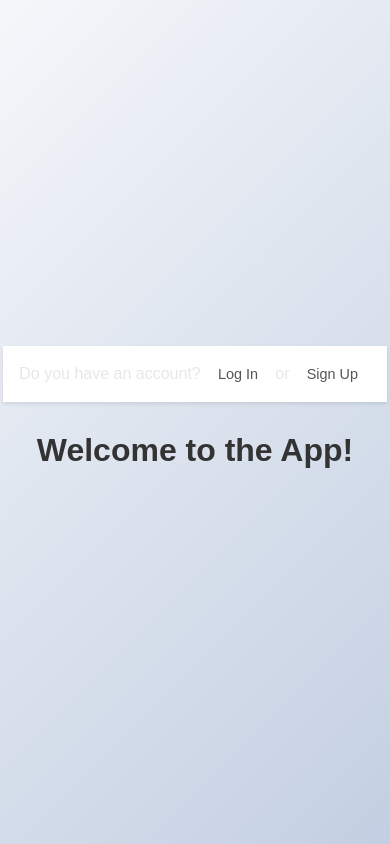
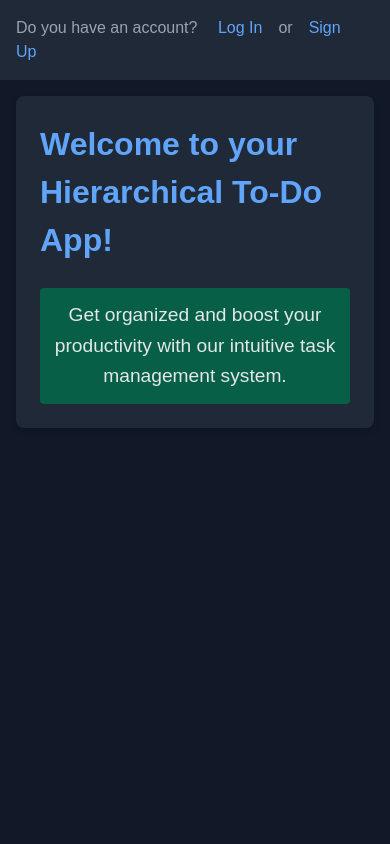
Before and after one commit to Ajodo-Godson/Hierarchical-To-Do-List, a React (Create React App) app in the folder frontend/: page / in a window 390 px wide. Built offline with nearby package versions, Linux system fonts and the light colour scheme.

Commit message:
more ui designs

```diff
--- a/frontend/src/App.css
+++ b/frontend/src/App.css
@@ -1,3 +1,4 @@
+/* Base Styles */
 * {
   margin: 0;
   padding: 0;
@@ -5,12 +6,12 @@
 }
 
 body {
-  font-family: 'Poppins', sans-serif;
-  background: linear-gradient(135deg, #f5f7fa 0%, #c3cfe2 100%);
+  font-family: 'Arial', sans-serif;
+  background-color: #111827;
+  color: #e5e7eb;
   min-height: 100vh;
 }
 
-/* Main App Container */
 .App {
   min-height: 100vh;
   display: flex;
@@ -19,31 +20,27 @@ body {
 
 /* Navigation Styles */
 nav {
-  background-color: white;
-  padding: 1rem 2rem;
-  box-shadow: 0 2px 4px rgba(0, 0, 0, 0.1);
-  position: sticky;
-  top: 0;
-  z-index: 1000;
+  background-color: #1f2937;
+  padding: 1rem;
 }
 
 nav ul {
   list-style: none;
-  padding: 0;
-  margin: 0;
   display: flex;
-  justify-content: flex-end;
-  gap: 2rem;
+  justify-content: center;
+  align-items: center;
+  gap: 1.5rem;
   max-width: 1200px;
   margin: 0 auto;
 }
 
 nav li {
   margin: 0;
+  color: #9ca3af;
 }
 
 nav a {
-  color: #555555;
+  color: #60a5fa;
   text-decoration: none;
   font-weight: 500;
   font-size: 1rem;
@@ -53,60 +50,80 @@ nav a {
 }
 
 nav a:hover {
-  color: #ff7f50;
-  background-color: #fff5f2;
+  background-color: #374151;
+  color: #93c5fd;
 }
 
-/* Main Content Area */
-main {
-  flex: 1;
-  width: 100%;
-  max-width: 1200px;
-  margin: 0 auto;
-  padding: 2rem;
+nav button {
+  background: none;
+  border: none;
+  cursor: pointer;
+  color: #60a5fa;
+  font-weight: 500;
+  font-size: 1rem;
+  padding: 0.5rem 1rem;
+  border-radius: 6px;
+  transition: all 0.3s ease;
+}
+
+nav button:hover {
+  background-color: #374151;
+  color: #93c5fd;
 }
 
 /* Welcome Message Styles */
+.welcome {
+  background-color: #1f2937;
+  border-radius: 8px;
+  padding: 2rem;
+  margin: 2rem auto;
+  max-width: 800px;
+  box-shadow: 0 4px 6px rgba(0, 0, 0, 0.1);
+}
+
 h1 {
-  color: #333333;
-  text-align: center;
-  margin: 2rem 0;
+  color: #60a5fa;
   font-size: 2.5rem;
   font-weight: 700;
+  margin-bottom: 1.5rem;
 }
 
-/* Responsive Styles */
+.welcome p {
+  color: #e5e7eb;
+  font-size: 1.2rem;
+  line-height: 1.6;
+}
+
+/* Auth Form Styles */
+.auth-container {
+  background-color: #1f2937;
+  border-radius: 8px;
+  padding: 2rem;
+  max-width: 400px;
+  margin: 2rem auto;
+  box-shadow: 0 4px 6px rgba(0, 0, 0, 0.1);
+}
+
+.auth-container h2 {
+  color: #60a5fa;
+  text-align: center;
+  margin-bottom: 1.5rem;
+  font-size: 1.75rem;
+}
+
+/* Responsive Design */
 @media (max-width: 768px) {
-  nav {
-    padding: 1rem;
-  }
-
   nav ul {
+    flex-direction: column;
     gap: 1rem;
   }
 
-  nav a {
-    padding: 0.2rem 0.8rem;
-    font-size: 0.9rem;
-  }
-
-  main {
-    padding: 1rem;
+  .welcome {
+    margin: 1rem;
+    padding: 1.5rem;
   }
 
   h1 {
     font-size: 2rem;
-    margin: 1.5rem 0;
   }
 }
-
-/* Optional: Animation for logo if needed */
-@keyframes App-logo-spin {
-  from {
-    transform: rotate(0deg);
-  }
-
-  to {
-    transform: rotate(360deg);
-  }
-}
--- a/frontend/src/App.js
+++ b/frontend/src/App.js
@@ -21,9 +21,12 @@ const Navigation = () => {
           <li><button onClick={handleLogout}>Log Out</button></li>
         ) : (
           location.pathname === '/' ? (
-            <>
-              <li>Do you have an account? <Link to="/login">Log In</Link> or <Link to="/signup">Sign Up</Link></li>
-            </>
+            <li>
+              Do you have an account?{' '}
+              <Link to="/login">Log In</Link>
+              <span>or</span>
+              <Link to="/signup">Sign Up</Link>
+            </li>
           ) : (
             <>
               <li><Link to="/signup">Sign Up</Link></li>
@@ -39,13 +42,22 @@ const Navigation = () => {
 const App = () => {
   return (
     <Router>
+      <div className="App">
         <Navigation />
+        <main>
           <Routes>
             <Route path="/signup" element={<Signup />} />
             <Route path="/login" element={<Login />} />
             <Route path='/dashboard' element={<Dashboard />} />
-        <Route path="/" element={<h1>Welcome to the App!</h1>} />
+            <Route path="/" element={
+              <div className="welcome">
+                <h1>Welcome to your Hierarchical To-Do App!</h1>
+                <p>Get organized and boost your productivity with our intuitive task management system.</p>
+              </div>
+            } />
           </Routes>
+        </main>
+      </div>
     </Router>
   );
 };
--- a/frontend/src/styles/dashboard.css
+++ b/frontend/src/styles/dashboard.css
@@ -4,19 +4,24 @@ body {
     background-color: #111827;
     color: #e5e7eb;
     line-height: 1.5;
+    margin: 0;
+    padding: 0;
 }
 
 .dashboard-container {
-    max-width: 1200px;
+    max-width: 100%;
+    height: 100vh;
     margin: 0 auto;
-    padding: 2rem;
+    padding: 1rem;
+    display: flex;
+    flex-direction: column;
 }
 
 h2 {
     font-size: 2rem;
     font-weight: 700;
     color: #f3f4f6;
-    margin-bottom: 1.5rem;
+    margin-bottom: 1rem;
     text-align: center;
     text-shadow: 1px 1px 2px rgba(0, 0, 0, 0.5);
 }
@@ -24,7 +29,7 @@ h2 {
 .add-list {
     display: flex;
     gap: 1rem;
-    margin-bottom: 2rem;
+    margin-bottom: 1rem;
 }
 
 .add-list input {
@@ -62,16 +67,24 @@ h2 {
 }
 
 .todo-lists {
-    display: grid;
-    grid-template-columns: repeat(auto-fit, minmax(300px, 1fr));
-    gap: 1.5rem;
+    display: flex;
+    flex-wrap: wrap;
+    gap: 1rem;
+    overflow-y: auto;
+    flex-grow: 1;
+    padding-right: 0.5rem;
 }
 
 .todo-list {
+    flex: 1 1 300px;
+    max-width: calc(33.333% - 1rem);
     background-color: #1f2937;
     border-radius: 0.5rem;
     box-shadow: 0 1px 3px 0 rgba(0, 0, 0, 0.1), 0 1px 2px 0 rgba(0, 0, 0, 0.06);
     overflow: hidden;
+    display: flex;
+    flex-direction: column;
+    max-height: calc(100vh - 150px);
 }
 
 .list-header {
@@ -109,6 +122,8 @@ h2 {
     list-style: none;
     padding: 1rem;
     margin: 0;
+    overflow-y: auto;
+    flex-grow: 1;
 }
 
 .todo-item {
@@ -232,14 +247,30 @@ h2 {
     box-shadow: 0 4px 6px rgba(0, 0, 0, 0.2);
 }
 
+/* Scrollbar styles */
+.todo-items::-webkit-scrollbar {
+    width: 8px;
+}
+
+.todo-items::-webkit-scrollbar-track {
+    background: #1f2937;
+}
+
+.todo-items::-webkit-scrollbar-thumb {
+    background-color: #4b5563;
+    border-radius: 4px;
+}
+
 /* Responsive adjustments */
-@media (max-width: 640px) {
-    .dashboard-container {
-        padding: 1rem;
+@media (max-width: 1200px) {
+    .todo-list {
+        max-width: calc(50% - 1rem);
     }
+}
 
-    .todo-lists {
-        grid-template-columns: 1fr;
+@media (max-width: 768px) {
+    .todo-list {
+        max-width: 100%;
     }
 
     .item-header,
```
Also changed, not shown: 1 other file (tests, documents, lock files or other folders). Lines whose indentation alone changed are shown as unchanged.
